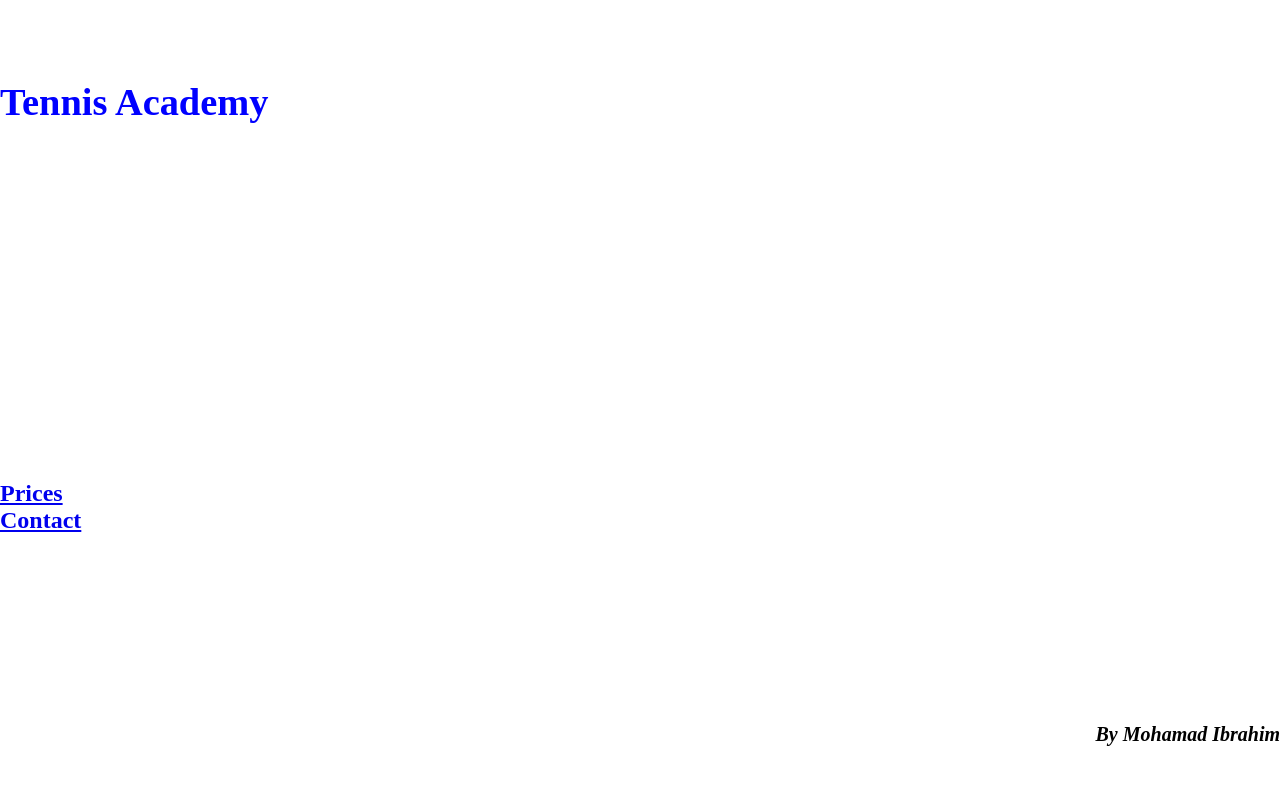
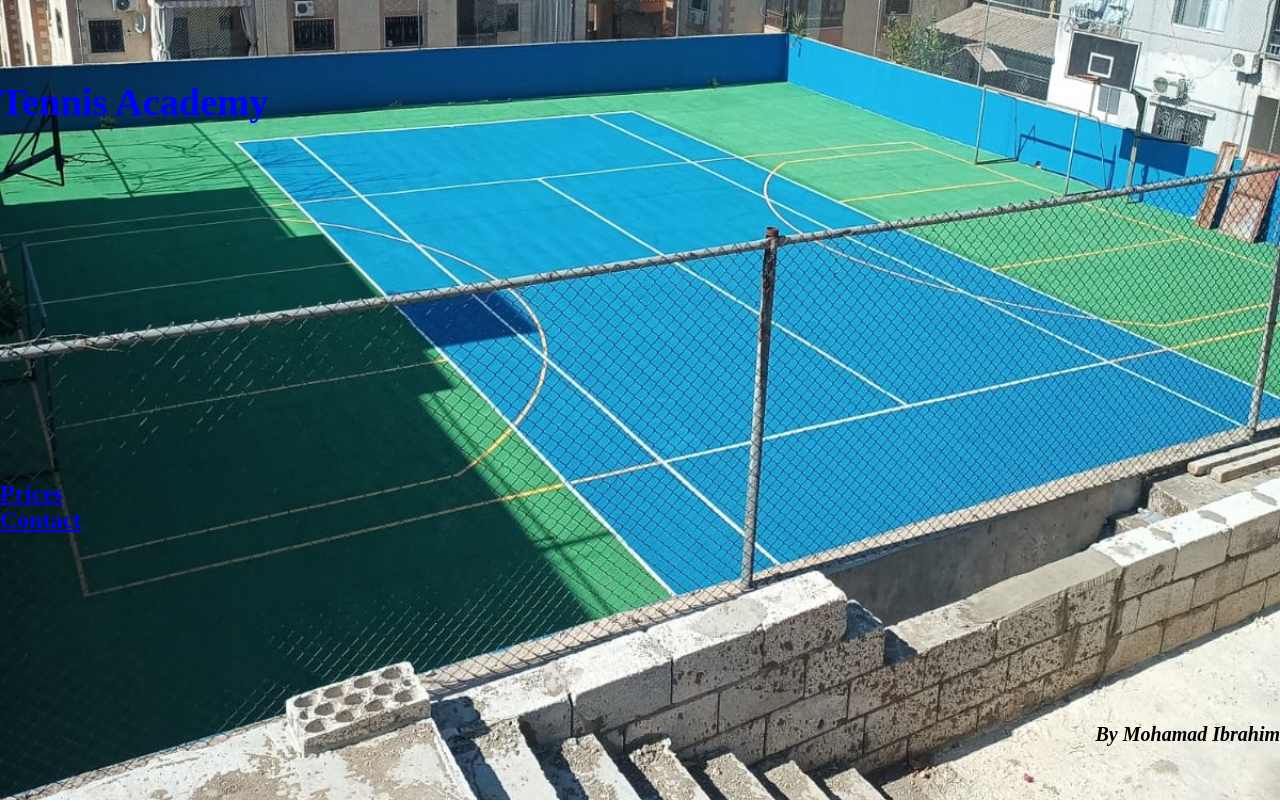
Before and after one commit to M-Hasan-Ibrahim/M-Hasan-Ibrahim.github.io, a plain HTML site: page index.html in a window 1280 px wide. Shown: the top 802 px of the page. Drawn offline with Linux system fonts and the light colour scheme.

Commit message:
Update index.html

```diff
--- a/index.html
+++ b/index.html
@@ -108,9 +108,6 @@
     </table>
 
     <br />
-    <a href="#">Home</a>
-  </body>
-
     <style>
       * {
         margin: 0;
@@ -118,7 +115,7 @@
       }
 
       .background-image {
-      background-image: url("./images/tenniscourt.jpeg");
+        background-image: url("./tennis-images/tenniscourt.jpeg");
         background-repeat: no-repeat;
         background-size: cover;
         position: relative;
@@ -126,4 +123,6 @@
         margin: 0 auto;
       }
     </style>
+    <a href="#">Home</a>
+  </body>
 </html>
```
Lines whose indentation alone changed are shown as unchanged.
